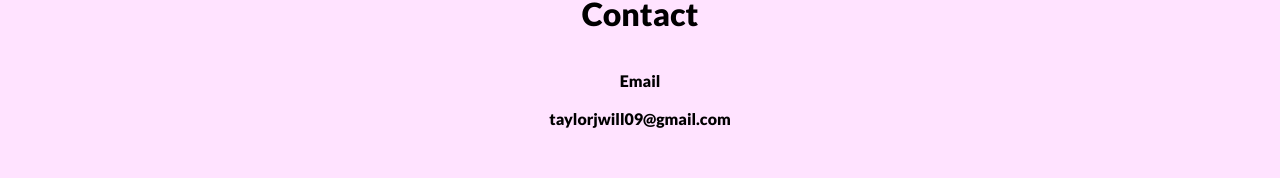
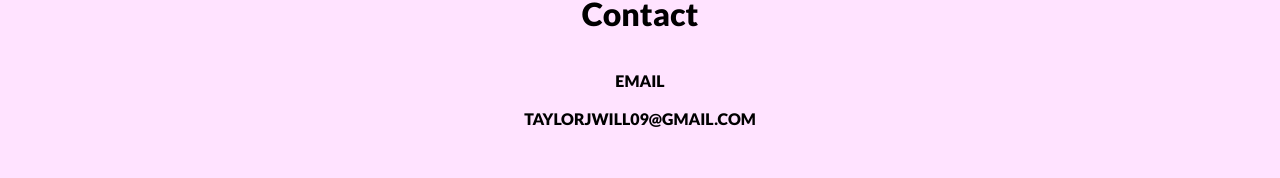
Before and after one commit to TaylorWill94/taylor-will-portfolio, a React (Create React App) app: page /contact in a window 1280 px wide. Shown: the part 197-375 px from the top of the page. Built offline with nearby package versions, Linux system fonts and the light colour scheme.

Commit message:
Changes to CONTACT page

```diff
--- a/src/components/Contact.js
+++ b/src/components/Contact.js
@@ -6,10 +6,10 @@ const Contact = () => {
       <h1 className="contact-header">Contact</h1>
       <br />
       <br />
-      <p className="contact-info">Email
+      <p className="contact-info">EMAIL
       <br />
       <br />
-      taylorjwill09@gmail.com
+      TAYLORJWILL09@GMAIL.COM
       </p>
       <br />
       <br />
```
